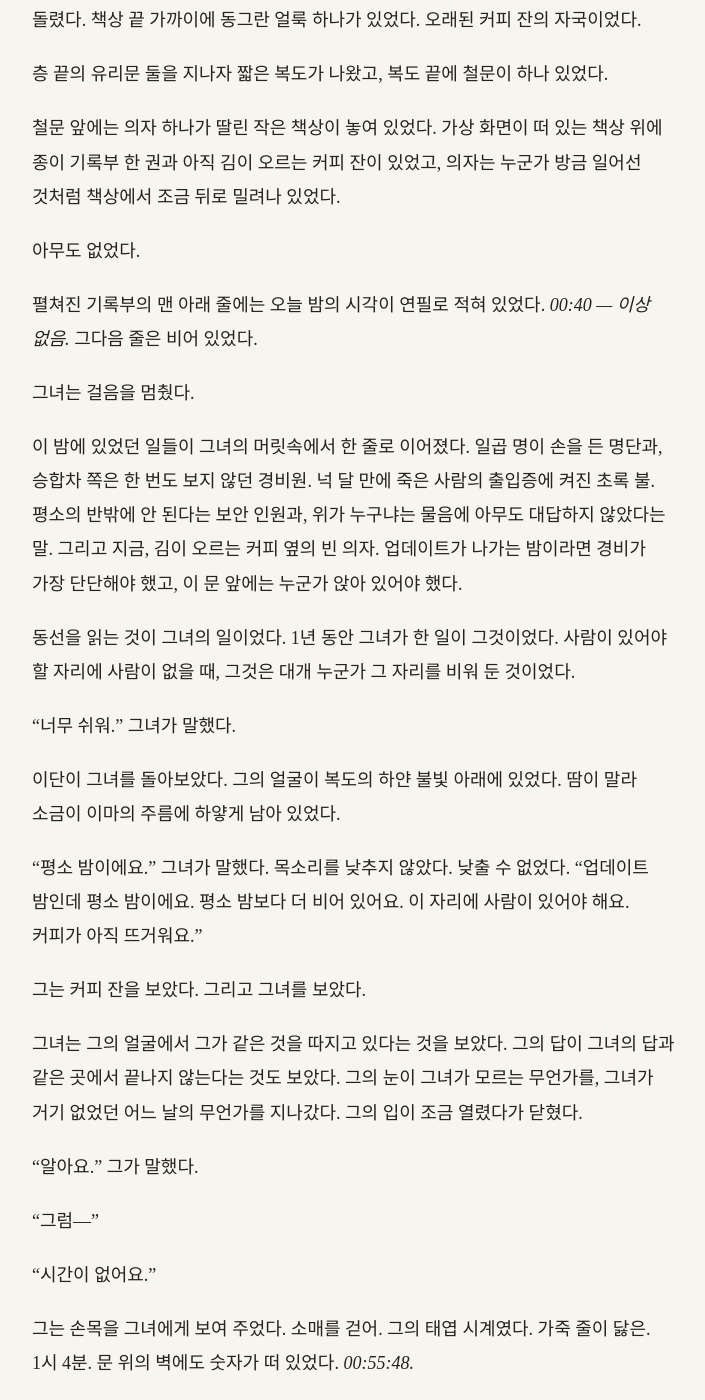
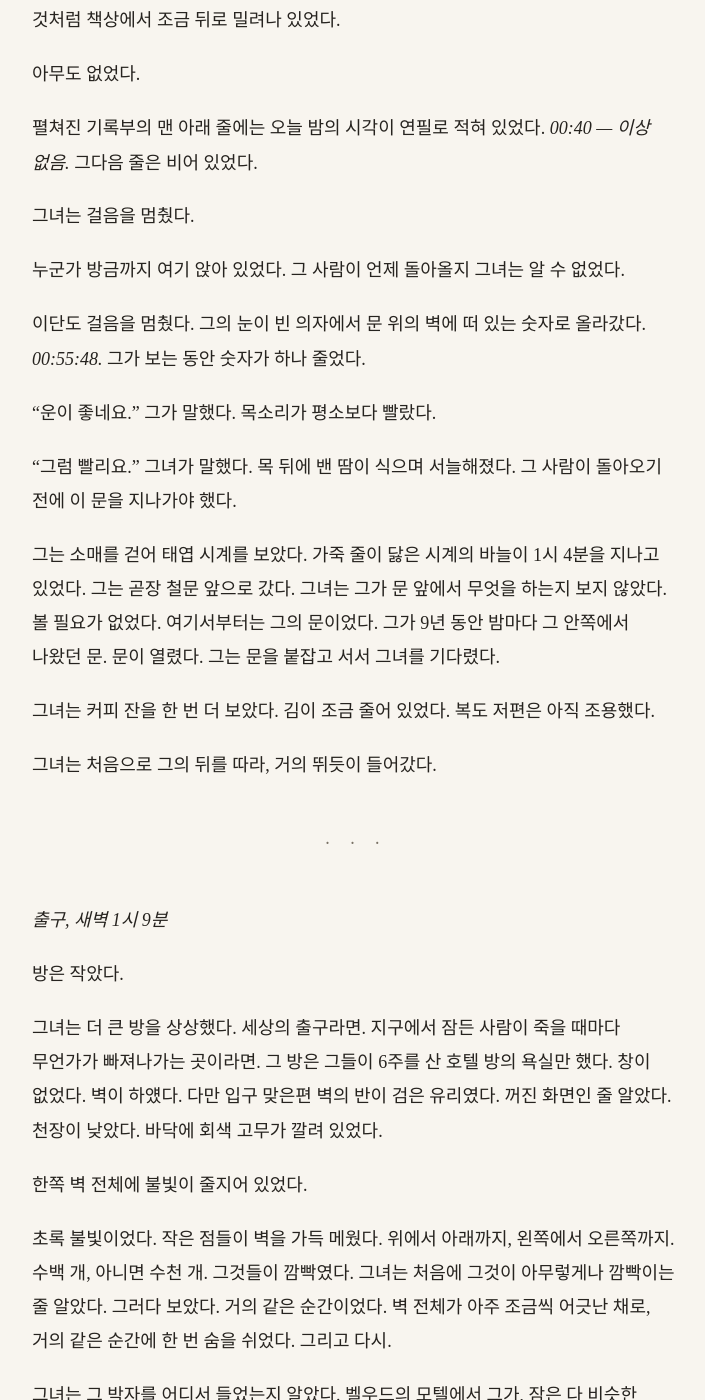
Before and after one commit to kangkkang/writer_s1_public, a Jekyll site: the page built from vol1/033.md, in a window 1280 px wide and 1400 px high, scrolled down 21280 px. Shown: the whole window, without its empty margins (284-989 px from the left). Built offline with Jekyll 4.4.1, drawn with Linux system fonts in a browser that asks for light colours; our own code applies the rules of GitHub Pages for plain Markdown files; some of the changed text lies outside the part shown.

Commit message:
Update from https://github.com/kangkkang/writer_s1/commit/0d832b17e3809859e9d811ed95ee73aeb724c2b9

```diff
--- a/vol1/033.md
+++ b/vol1/033.md
@@ -390,10 +390,6 @@
 
 목소리는 멈추지 않았다. 상대가 무언가를 말하는 동안에도 짧게 웃거나, 아니, 하고 끼어들었다. 그녀는 그 사람의 얼굴을 몰랐다. 목소리만으로 그녀는 그를 그렸다. 마흔이 안 된 남자. 손으로 무언가를 쥐고 만지작거리는 사람. 말하는 동안 한자리에 서 있지 못하고 두어 걸음씩 왔다 갔다 하는 사람. 발소리가 그랬다.
 
-"아니, 이상한 건 그게 아니고." 목소리가 낮아졌다. "오늘 보안 인원이 평소의 반밖에 안 돼. 업데이트 밤인데. 상황실에 물어봤더니 위에서 그렇게 하라고 했대. 위가 누구냐니까 대답을 안 하더라고."
-
-그녀는 그 말을 기억해 두려고 속으로 한 번 더 되뇌었다.
-
 목소리는 계속되었다. 냉각수의 유량, 누구의 휴가, 어느 팀의 누가 오늘 밤 아이 때문에 집에 갔다는 것. 그리고 잠깐 웃음이 섞였다. 다시 숫자. 그녀는 추위 속에서 셌다. 1분, 5분. 이가 떨리는 것을 멈추려고 혀를 입천장에 붙였다. 발가락이 장화 안에서 감각을 잃어 갔다. 10분.
 
 그 사이 문틈 아래로 복도의 빛이 가늘게 새어 들어왔다. 목소리가 왔다 갔다 할 때마다 그 빛 위로 그림자가 지나갔고, 그림자가 지나갈 때마다 그녀는 숨을 멈췄다.
@@ -436,39 +432,19 @@
 
 그녀는 걸음을 멈췄다.
 
-이 밤에 있었던 일들이 그녀의 머릿속에서 한 줄로 이어졌다. 일곱 명이 손을 든 명단과, 승합차 쪽은 한 번도 보지 않던 경비원. 넉 달 만에 죽은 사람의 출입증에 켜진 초록 불. 평소의 반밖에 안 된다는 보안 인원과, 위가 누구냐는 물음에 아무도 대답하지 않았다는 말. 그리고 지금, 김이 오르는 커피 옆의 빈 의자. 업데이트가 나가는 밤이라면 경비가 가장 단단해야 했고, 이 문 앞에는 누군가 앉아 있어야 했다.
+누군가 방금까지 여기 앉아 있었다. 그 사람이 언제 돌아올지 그녀는 알 수 없었다.
 
-동선을 읽는 것이 그녀의 일이었다. 1년 동안 그녀가 한 일이 그것이었다. 사람이 있어야 할 자리에 사람이 없을 때, 그것은 대개 누군가 그 자리를 비워 둔 것이었다.
+이단도 걸음을 멈췄다. 그의 눈이 빈 의자에서 문 위의 벽에 떠 있는 숫자로 올라갔다. *00:55:48.* 그가 보는 동안 숫자가 하나 줄었다.
 
-"너무 쉬워." 그녀가 말했다.
+"운이 좋네요." 그가 말했다. 목소리가 평소보다 빨랐다.
 
-이단이 그녀를 돌아보았다. 그의 얼굴이 복도의 하얀 불빛 아래에 있었다. 땀이 말라 소금이 이마의 주름에 하얗게 남아 있었다.
+"그럼 빨리요." 그녀가 말했다. 목 뒤에 밴 땀이 식으며 서늘해졌다. 그 사람이 돌아오기 전에 이 문을 지나가야 했다.
 
-"평소 밤이에요." 그녀가 말했다. 목소리를 낮추지 않았다. 낮출 수 없었다. "업데이트 밤인데 평소 밤이에요. 평소 밤보다 더 비어 있어요. 이 자리에 사람이 있어야 해요. 커피가 아직 뜨거워요."
+그는 소매를 걷어 태엽 시계를 보았다. 가죽 줄이 닳은 시계의 바늘이 1시 4분을 지나고 있었다. 그는 곧장 철문 앞으로 갔다. 그녀는 그가 문 앞에서 무엇을 하는지 보지 않았다. 볼 필요가 없었다. 여기서부터는 그의 문이었다. 그가 9년 동안 밤마다 그 안쪽에서 나왔던 문. 문이 열렸다. 그는 문을 붙잡고 서서 그녀를 기다렸다.
 
-그는 커피 잔을 보았다. 그리고 그녀를 보았다.
+그녀는 커피 잔을 한 번 더 보았다. 김이 조금 줄어 있었다. 복도 저편은 아직 조용했다.
 
-그녀는 그의 얼굴에서 그가 같은 것을 따지고 있다는 것을 보았다. 그의 답이 그녀의 답과 같은 곳에서 끝나지 않는다는 것도 보았다. 그의 눈이 그녀가 모르는 무언가를, 그녀가 거기 없었던 어느 날의 무언가를 지나갔다. 그의 입이 조금 열렸다가 닫혔다.
-
-"알아요." 그가 말했다.
-
-"그럼—"
-
-"시간이 없어요."
-
-그는 손목을 그녀에게 보여 주었다. 소매를 걷어. 그의 태엽 시계였다. 가죽 줄이 닳은. 1시 4분. 문 위의 벽에도 숫자가 떠 있었다. *00:55:48.*
-
-"이게 지나가면 끝이에요. 누가 비워 둔 거든, 그냥 빈 거든. 지나가면 그건 아무 상관이 없을 거예요." 그가 말했다.
-
-그녀는 그를 보았다. 이 사람과 1년 넘게, 서로 모르는 채 같은 것을 쫓았다. 그리고 석 달을 함께 걸었다. 석 달 동안 두 사람의 판단은 늘 같은 데서 끝났다. 북쪽의 작은 문, 강에 버린 휴대전화, 사우스벤드의 현금 표. 그가 먼저 셈하면 그녀가 같은 답을 냈다. 그녀가 먼저 보면 그가 같은 것을 보았다.
-
-이번에는 아니었다.
-
-그는 철문 앞으로 갔다. 그녀는 그가 문 앞에서 무엇을 하는지 보지 않았다. 볼 필요가 없었다. 여기서부터는 그의 문이었다. 그가 9년 동안 밤마다 그 안쪽에서 나왔던 문. 문이 열렸다. 그는 문을 붙잡고 서서 그녀를 기다렸다.
-
-그녀는 커피 잔을 한 번 더 보았다. 김이 조금 줄어 있었다.
-
-그녀는 처음으로 그의 뒤를 따라 들어갔다.
+그녀는 처음으로 그의 뒤를 따라, 거의 뛰듯이 들어갔다.
 
 ---
 
--- a/vol1/034.md
+++ b/vol1/034.md
@@ -42,29 +42,7 @@
 
 그는 지도에서 눈을 뗐다. 막대를 보았다.
 
-다섯째 칸이 초록이 되었을 때, 그의 손이 멈췄다.
-
-손가락이 다음 줄을 치려다가 내려가지 않았다. 그는 그 손가락을 내려다보았다. 부은 마디, 손등에 마른 땀의 소금.
-
-너무 쉬워.
-
-그녀의 목소리였다. 30분 전의. 철문 앞의 빈 의자와 김이 오르는 커피. 그는 그때 알아요, 라고 말했다. 그는 알았다. 무엇을 아는지 몰랐을 뿐이었다.
-
-물음이 다시 돌기 시작했다. 그가 한 번도 끝까지 따져 보지 못한 물음이었다.
-
-카일의 출입증에 켜진 초록 불. 넉 달 동안 지워지지 않은 이름. 반밖에 없다는 보안. 위에서 그렇게 하라고 했다는 말. 필라델피아의 서른두 자가 한 글자도 틀리지 않았다는 것. 그리고 그 물음들의 맨 아래에서, 다른 목소리 하나가 올라왔다. 낮고 공손한 목소리. 끝이 물음처럼 조금 올라가는.
-
-그 역의 경보는 꽤 오래 울리더군요.
-
-가위가 닫히는 소리. 사각.
-
-그는 그 목소리를 붙잡았다. 생각이 그쪽으로 기울었다. 시카고의 대합실에는 그가 다이얼을 돌리는 것을 보고, 천장의 소리를 울리고, 문 하나를 열어 둔 누군가가 있었다. 돈은 주지 않고 눈만 두는 사람이었다. 그 사람이 여기서도, 그가 어디까지 가는지 보려고 이 문 앞의 의자를 비워 두고 죽은 사람의 출입증을 살려 둔 채, 흙 묻은 손으로 마른 잎을 자르듯이 지켜보고 있는지도 몰랐다.
-
-그 답은 맞아 보였다. 맞아 보이는 답이 그를 조금 편하게 했다. 맞아 보이는 답이 편할 때가 가장 위험하다는 것도 그는 알았다. 그는 그 답을 끝까지 부숴 보지 않았다. 부숴 볼 시간이 없었다.
-
-벽에 숫자가 떠 있었다. *00:37:52.*
-
-누가 이 길을 열었든, 이 숫자가 0이 되면 그것은 상관이 없었다. 그는 그녀에게 그렇게 말했다. 그 말은 아직 맞았다. 답이 나지 않은 채로, 그는 그 말 하나를 붙잡았다.
+다섯째 칸이 초록이 되었다. 벽에 숫자가 떠 있었다. *00:37:52.* 그는 부은 손가락 마디를 한 번 쥐었다 폈다.
 
 손가락이 내려갔다.
 
@@ -118,10 +96,16 @@
 
 "이 방에 들어오셨을 때는 51분이었습니다. 생각보다 늦으셨습니다." 남자가 덧붙였다.
 
+남자의 눈이 그의 등 뒤, 방금 그들이 들어온 철문 쪽으로 잠깐 갔다가 돌아왔다.
+
+"문 앞의 커피는 식기 전이었을 겁니다." 남자가 말했다. "그 사람은 두 분이 층 끝의 유리문에 닿기 1분 전에 자리에서 일어났습니다. 그렇게 해 두라고 제가 일렀습니다. 오늘 밤 이 건물의 경비를 반으로 줄인 것도 저고요. 두 분이 오시는 길에 사람이 너무 많으면 곤란했으니까요."
+
 
 귀가 먹먹해졌다. 벽 너머의 울림이 갑자기 멀어졌다가, 다시 가까워졌다. 심장이 목 밑에서 뛰었다. 한 번 뛸 때마다 부은 손가락 끝까지 피가 몰렸다가 빠졌다. 땀으로 젖었던 손바닥이 한순간에 식었다. 그는 그것을 1년 넉 달 동안 몇 번 겪었다. 프레즈노의 도서관에서 손목을 짚는 남자를 처음 보았을 때. 델타의 신문에서 그 단신을 읽었을 때. 그때마다 그는 한동안 아무것도 하지 못했다. 이번의 두려움은 그의 몫이 아니었다. 책상 하나 건너에 있는 사람의 몫이었다.
 
-51분. 그녀가 출구의 문을 지난 시각도, 그 문 앞의 빈 의자도, 김이 오르던 커피도, 계단 아래의 차가운 칸에서 그들이 보낸 20분도 이 남자는 알았다. 그 칸 앞에서 길게 통화하던 목소리가 누구에게 말하고 있었는지 그는 몰랐다. 그 목소리가 알았는지도 몰랐다. 남자는 처음부터 이 유리 뒤에 앉아, 물 한 모금 마시지 않고 그 모든 분을 세고 있었다.
+빈 의자는 비어 있던 것이 아니라 비워 둔 것이었다. 운이 좋다고 말한 것은 그였다.
+
+51분. 그녀가 출구의 문을 지난 시각도, 계단 아래의 차가운 칸에서 그들이 보낸 20분도 이 남자는 알았다. 그 칸 앞에서 길게 통화하던 목소리가 누구에게 말하고 있었는지 그는 몰랐다. 그 목소리가 알았는지도 몰랐다. 남자는 처음부터 이 유리 뒤에 앉아, 물 한 모금 마시지 않고 그 모든 분을 세고 있었다.
 
 ---
 
```
